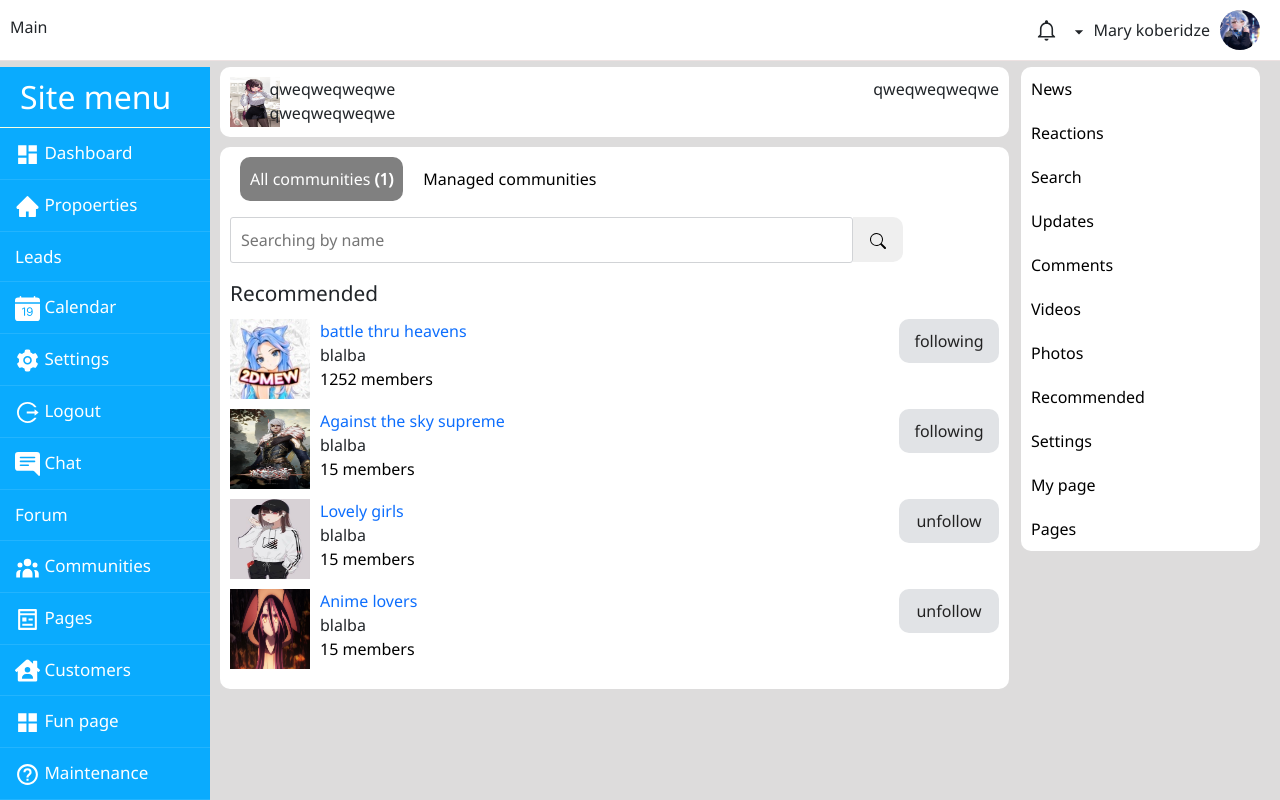
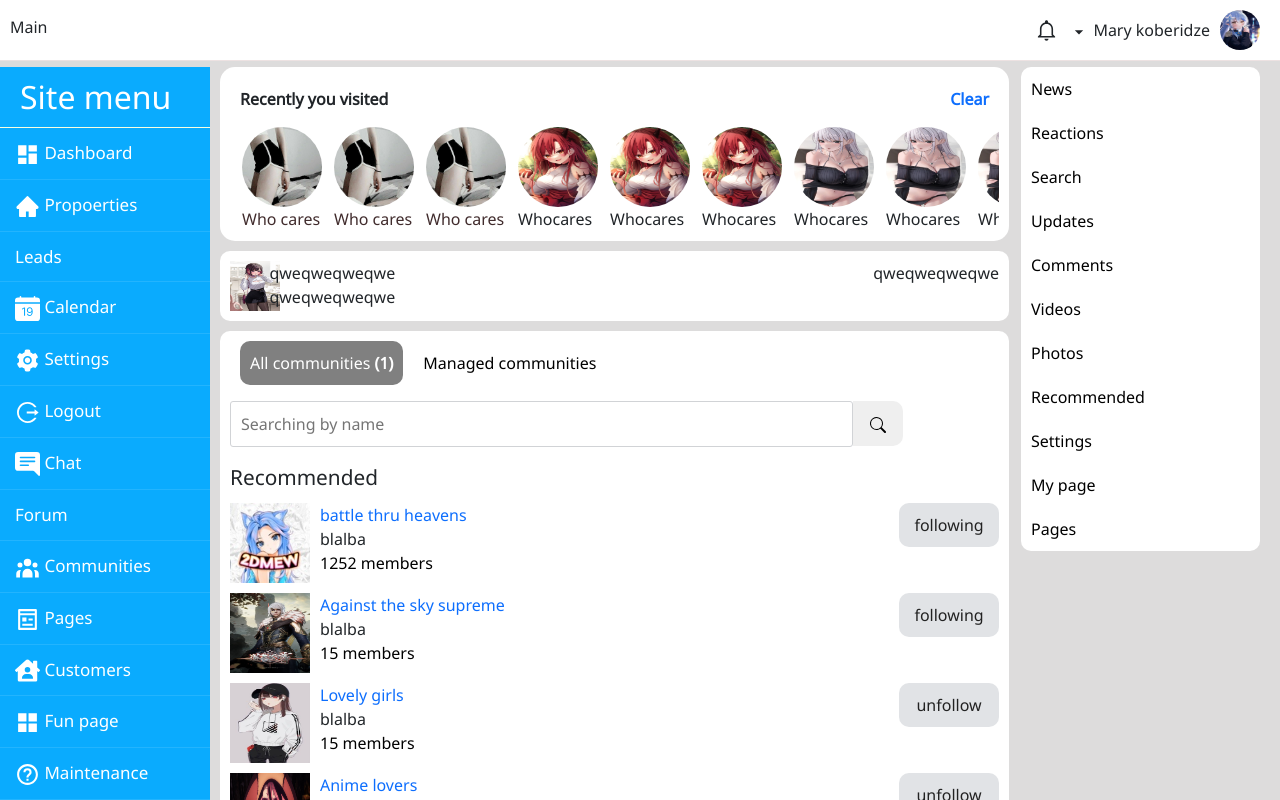
Before and after one commit to GeGuNa/React-social-networking-app, a React (Create React App) app: page /communities in a window 1280 px wide. Shown: the top 800 px of the page. Built offline with nearby package versions, Linux system fonts and the light colour scheme.

Commit message:
Some changes in communities

```diff
--- a/src/App.js
+++ b/src/App.js
@@ -31,7 +31,7 @@ import Group from './components/group/index.js';
 
 
 
-import Communities, { Community } from './page/communities.js';
+import Communities, { Community } from './components/communities/';
 
 
 export function Errordetection() {
@@ -57,10 +57,14 @@ export default function App() {
   <Routes>
 	<Route path="/" element={<Home/>} />
 	<Route path="/login" element={<Login/>} />
+
+	<Route path="/friends" element={<Friends/>} />
+	<Route path="/Notifications" element={<Notification/>} />
+
+
 	<Route path="/community/:id" element={<Community/>} />
 	<Route path="/communities" element={<Communities/>} />
-	<Route path="/friends" element={<Friends/>} />
-	<Route path="/Notifications" element={<Notification/>} />
+
 
 
 	<Route path="/Mangalist" element={<Mangalist/>} />
--- /dev/null
+++ b/src/components/communities/community.css
@@ -0,0 +1,76 @@
+.cdinl_zb {
+    display: inline-block;
+    width: 100%;
+    margin-bottom: 10px;
+}
+
+
+ .GR_CRT_BT {
+ padding:10px;
+ background:#2a5885;
+ color:#fff;
+ border-radius:15px;
+ }
+
+
+  .CQWEz_22z {
+
+   width:100%;
+  overflow:hidden;
+  padding:10px;
+  background:#fff;
+  margin-bottom:10px;
+  border-radius:15px;
+
+  }
+
+  .Head_Rec_Vis {
+  width:100%;
+  overflow:hidden;
+  //padding:10px;
+  display:inline-block;
+  background:#fff;
+  //margin-bottom:10px;
+  }
+
+.Head_Rec_Vis div {
+padding-left:10px;
+float:left;
+}
+
+.GRFvSTTl {
+padding:10px;
+font-weight:600!important;
+}
+
+.CGRPimg {
+width:80px;
+height:80px;
+border-radius:50%;
+}
+
+
+
+  .Head_Rec_Viszzzz {
+  width:100%;
+  overflow:hidden;
+  display:flex;
+  background:#fff;
+  margin:auto;
+  }
+
+.Head_Rec_Viszzzz div {
+    display: flex;
+    /* flex-basis: 100%; */
+    flex: 1;
+    flex-direction: column;
+    padding-left: 4px;
+}
+
+.flc_xx12_zdr {
+flex-direction:column;
+}
+
+.crl_lkggrp {
+color:#412c2d;
+}
--- a/src/page/communities.js
+++ b/src/components/communities/index.js
@@ -1,6 +1,8 @@
 import React, { useState } from 'react'
 import { Link, useParams, Navigate } from 'react-router-dom'
-import { Main } from './funcs.js'
+import { Main } from '../../page/funcs.js'
+import './community.css'
+
 
 export function Community() {
 	return (<>
@@ -572,6 +574,196 @@ return (<>
 
 <div className="col-9 cmnt2z1qwer">
 
+
+
+
+<div class="CQWEz_22z">
+
+<div class="Head_Rec_Vis">
+
+<div class="GRFvSTTl"> Recently you visited</div>
+
+<div class="GRFvSTTl right"> <a href="">Clear</a></div>
+
+
+</div>
+
+
+
+<div class="Head_Rec_Viszzzz">
+
+
+<div class="flc_xx12_zdr">
+
+
+<div>
+<div><img class="CGRPimg" src="pics/282.jpg"/> </div>
+<div><a href="" class="crl_lkggrp">Who cares</a> </div>
+</div>
+
+
+
+</div>
+
+
+<div class="flc_xx12_zdr">
+
+
+<div>
+<div><img class="CGRPimg" src="pics/282.jpg"/> </div>
+<div><a href="" class="crl_lkggrp">Who cares</a> </div>
+</div>
+
+
+
+</div>
+
+
+
+<div class="flc_xx12_zdr">
+
+
+<div>
+<div><img class="CGRPimg" src="pics/282.jpg"/> </div>
+<div><a href="" class="crl_lkggrp">Who cares</a> </div>
+</div>
+
+
+
+</div>
+
+
+
+<div class="flc_xx12_zdr">
+
+
+<div>
+<div><img class="CGRPimg" src="pics/HvP81gXfstQ.jpg"/> </div>
+<div>Whocares </div>
+</div>
+
+
+
+</div>
+
+
+
+<div class="flc_xx12_zdr">
+
+
+<div>
+<div><img class="CGRPimg" src="pics/HvP81gXfstQ.jpg"/> </div>
+<div>Whocares </div>
+</div>
+
+
+
+</div>
+
+
+
+<div class="flc_xx12_zdr">
+
+
+<div>
+<div><img class="CGRPimg" src="pics/HvP81gXfstQ.jpg"/> </div>
+<div>Whocares </div>
+</div>
+
+
+
+</div>
+
+
+
+<div class="flc_xx12_zdr">
+
+
+<div>
+<div><img class="CGRPimg" src="pics/0ittuJYYBho.jpg"/> </div>
+<div>Whocares </div>
+</div>
+
+
+
+</div>
+
+
+
+<div class="flc_xx12_zdr">
+
+
+<div>
+<div><img class="CGRPimg" src="pics/0ittuJYYBho.jpg"/> </div>
+<div>Whocares </div>
+</div>
+
+
+
+</div>
+
+
+
+<div class="flc_xx12_zdr">
+
+
+<div>
+<div><img class="CGRPimg" src="pics/0ittuJYYBho.jpg"/> </div>
+<div>Whocares </div>
+</div>
+
+
+
+</div>
+
+
+<div class="flc_xx12_zdr">
+
+
+<div>
+<div><img class="CGRPimg" src="pics/0ittuJYYBho.jpg"/> </div>
+<div>Whocares </div>
+</div>
+
+
+
+</div>
+
+
+
+<div class="flc_xx12_zdr">
+
+
+<div>
+<div><img class="CGRPimg" src="pics/0ittuJYYBho.jpg"/> </div>
+<div>Whocares </div>
+</div>
+
+
+
+</div>
+
+
+
+
+
+</div>
+
+
+
+</div>
+
+
+
+
+
+
+
+
+
+
+
+
 <div className="cmnt">
 
 <div>
```
Also changed, not shown: public/pics/0ittuJYYBho.jpg (added).
